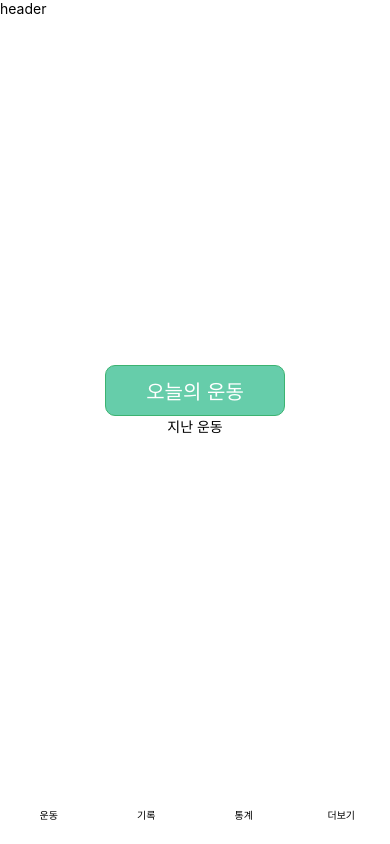
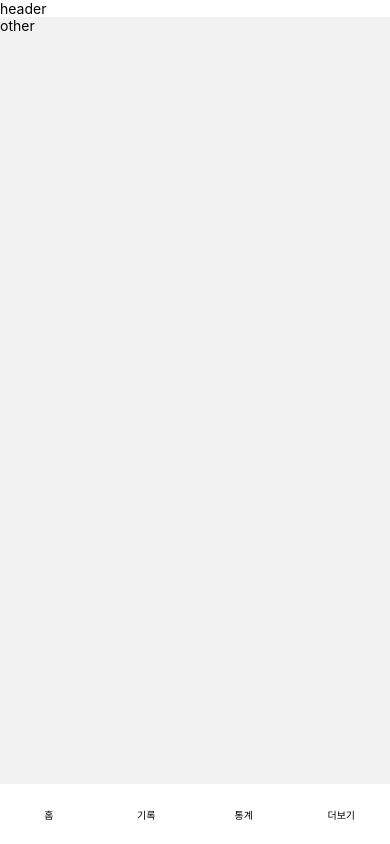
Before and after one commit to kigpand/healthinfo, a React Native app: screen /Other in a window 390 px wide. Built offline with nearby package versions, Linux system fonts and the light colour scheme.

Commit message:
하단 탭으로 페이지 전환 구현 완료(UI 적용 x)

```diff
--- a/App.tsx
+++ b/App.tsx
@@ -1,11 +1,12 @@
 import {NavigationContainer} from '@react-navigation/native';
 import {createNativeStackNavigator} from '@react-navigation/native-stack';
 import React from 'react';
-import {Button, StyleSheet, Text, View} from 'react-native';
 import Home from './components/Home';
-import List from './components/List';
 import Header from './components/Header';
 import Footer from './components/Footer';
+import Other from './components/Other';
+import Record from './components/Record';
+import Stat from './components/Stat';
 
 const Stack = createNativeStackNavigator();
 
@@ -19,29 +20,21 @@ function App(): JSX.Element {
           component={Home}
           options={{headerShown: false}}></Stack.Screen>
         <Stack.Screen
-          name="List"
-          component={List}
+          name="Record"
+          component={Record}
+          options={{headerShown: false}}></Stack.Screen>
+        <Stack.Screen
+          name="Stat"
+          component={Stat}
+          options={{headerShown: false}}></Stack.Screen>
+        <Stack.Screen
+          name="Other"
+          component={Other}
           options={{headerShown: false}}></Stack.Screen>
       </Stack.Navigator>
       <Footer />
     </NavigationContainer>
-    // <View style={styles.container}>
-    //   <Text style={styles.text}>health</Text>
-    //   <Text>rootin</Text>
-    // </View>
   );
 }
 
-const styles = StyleSheet.create({
-  container: {
-    flex: 1,
-    alignItems: 'center',
-    justifyContent: 'center',
-  },
-  text: {
-    backgroundColor: 'pink',
-    fontWeight: 'bold',
-  },
-});
-
 export default App;
--- a/components/Footer.tsx
+++ b/components/Footer.tsx
@@ -1,13 +1,18 @@
 import {StyleSheet, View} from 'react-native';
 import FooterItem from './FooterItem';
 
-const data = ['운동', '기록', '통계', '더보기'];
+const data = [
+  {title: '홈', link: 'Home'},
+  {title: '기록', link: 'Record'},
+  {title: '통계', link: 'Stat'},
+  {title: '더보기', link: 'Other'},
+];
 
-export default function Footer({navigation}: any) {
+export default function Footer() {
   return (
     <View style={styles.container}>
-      {data.map((item: string, i: number) => {
-        return <FooterItem key={i} title={item} navigation={navigation} />;
+      {data.map((item, i: number) => {
+        return <FooterItem key={i} title={item.title} link={item.link} />;
       })}
     </View>
   );
--- a/components/FooterItem.tsx
+++ b/components/FooterItem.tsx
@@ -1,14 +1,22 @@
+import {ParamListBase, useNavigation} from '@react-navigation/native';
+import {NativeStackNavigationProp} from '@react-navigation/native-stack';
 import {StyleSheet, Text, View} from 'react-native';
 
 type Props = {
   title: string;
-  navigation: any;
+  link: string;
 };
 
-export default function FooterItem({title, navigation}: Props) {
+export default function FooterItem({title, link}: Props) {
+  const nav = useNavigation<NativeStackNavigationProp<ParamListBase>>();
+
+  function onMove() {
+    nav.navigate(link);
+  }
+
   return (
     <View style={styles.container}>
-      <Text style={styles.text} onPress={() => navigation.navigate('List')}>
+      <Text style={styles.text} onPress={onMove}>
         {title}
       </Text>
     </View>
--- a/components/Home.tsx
+++ b/components/Home.tsx
@@ -4,10 +4,8 @@ import {btnBorderColor, buttonColor, mainColor} from '../style/color';
 export default function Home({navigation}: any) {
   return (
     <View style={styles.container}>
-      <Text style={styles.today} onPress={() => navigation.navigate('List')}>
-        오늘의 운동
-      </Text>
-      <Text onPress={() => navigation.navigate('List')}>지난 운동</Text>
+      <Text style={styles.today}>오늘의 운동</Text>
+      <Text onPress={() => navigation.navigate('Record')}>지난 운동</Text>
     </View>
   );
 }
--- /dev/null
+++ b/components/Other.tsx
@@ -0,0 +1,9 @@
+import {Text, View} from 'react-native';
+
+export default function Other() {
+  return (
+    <View>
+      <Text>other</Text>
+    </View>
+  );
+}
--- /dev/null
+++ b/components/Record.tsx
@@ -0,0 +1,9 @@
+import {Text, View} from 'react-native';
+
+export default function Record() {
+  return (
+    <View>
+      <Text>Record</Text>
+    </View>
+  );
+}
--- a/components/List.tsx
+++ b/components/Stat.tsx
@@ -1,9 +1,9 @@
 import {Text, View} from 'react-native';
 
-export default function List() {
+export default function Stat() {
   return (
     <View>
-      <Text>list</Text>
+      <Text>stat</Text>
     </View>
   );
 }
--- a/package.json
+++ b/package.json
@@ -10,6 +10,7 @@
     "test": "jest"
   },
   "dependencies": {
+    "@react-navigation/bottom-tabs": "^6.5.8",
     "@react-navigation/native": "^6.1.7",
     "@react-navigation/native-stack": "^6.9.13",
     "react": "18.2.0",
```
Also changed, not shown: 1 other file (tests, documents, lock files or other folders).
